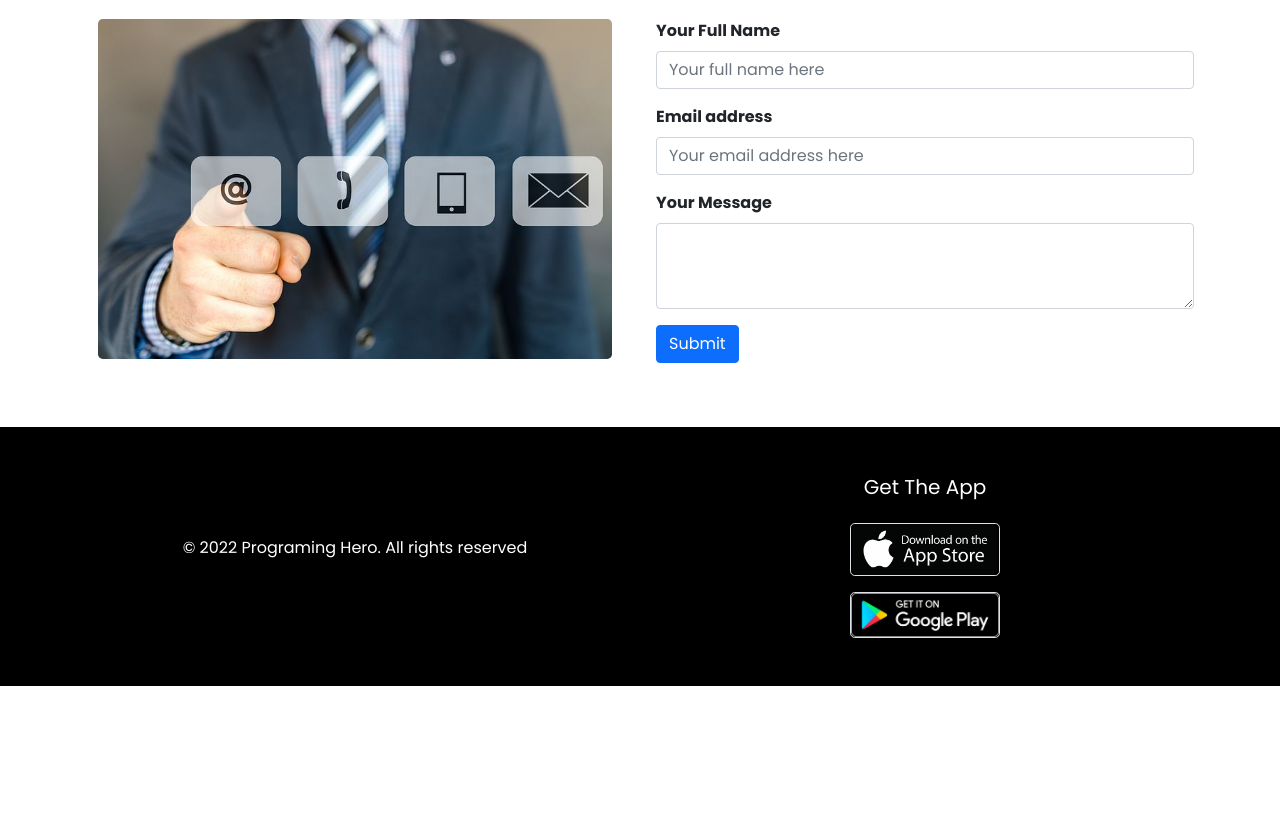
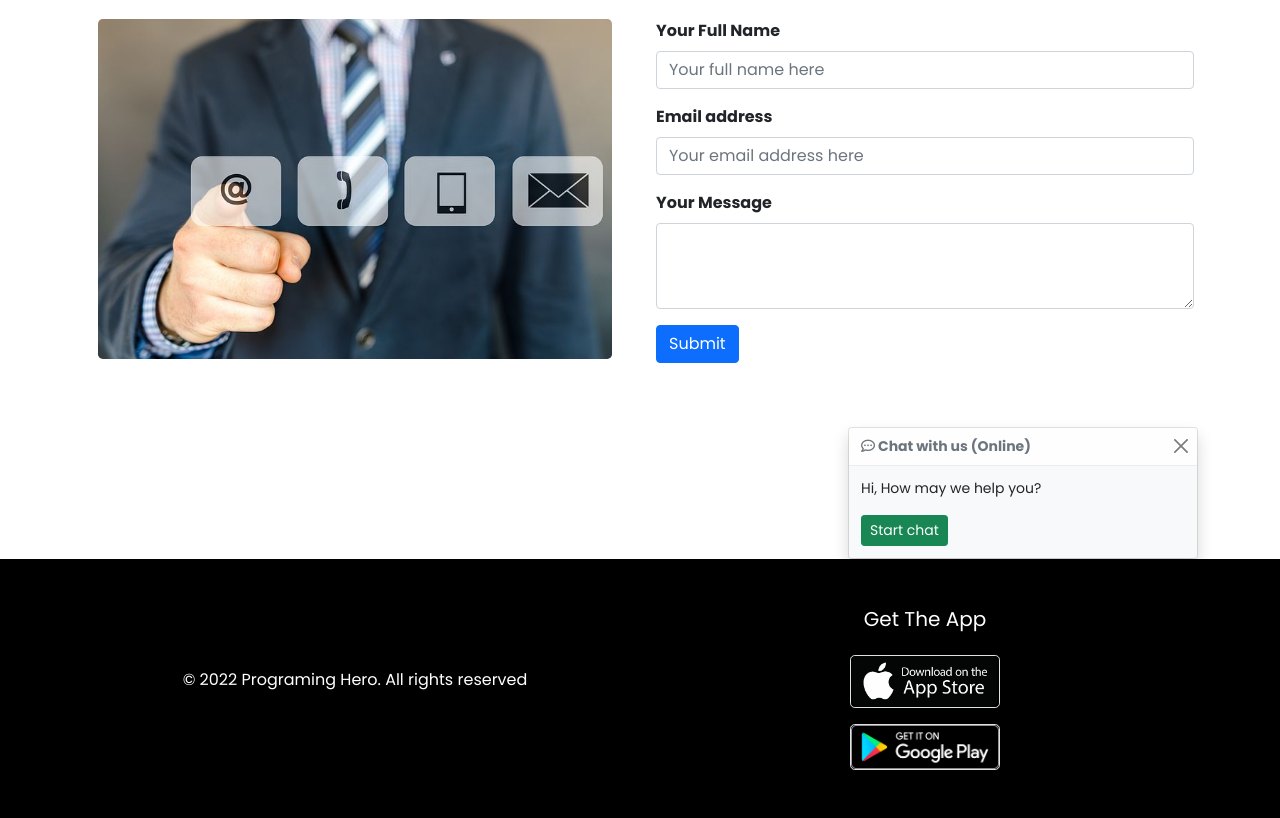
Before and after one commit to devriazul/Convension-Center---Assignment_03, a plain HTML site: page index.html in a window 1280 px wide. Shown: the part 1825-2643 px from the top of the page. Before the commit the page ends 2511 px from the top, so only its background shows below. Drawn offline with Linux system fonts and the light colour scheme.

Commit message:
Toast added

```diff
--- a/index.html
+++ b/index.html
@@ -292,6 +292,26 @@
             </div>
         </section>
         <!-- Contact us End -->
+
+        <!-- Toaster Section Start -->
+        <section>
+            <div class="container">
+                <div class="toast show ms-auto bg-light">
+                    <div class="toast-header">
+                        <strong class="me-auto"><i class="far fa-comment-dots"></i> Chat with us (Online)</strong>
+                        <button type="button" class="btn-close" data-bs-dismiss="toast"></button>
+                    </div>
+                    <div class="toast-body">
+                        <div>
+                            <p> Hi, How may we help you?</p>
+                            <a class="btn btn-sm btn-success" href="">Start chat</a>
+                        </div>
+                    </div>
+                </div>
+            </div>
+        </section>
+        <!-- Toaster Section End -->
+
     </main>
     <!-- Main Section End  -->
 
@@ -316,6 +336,9 @@
 
     <!-- Bootstrap JS file  -->
     <script src="js/bootstrap.bundle.min.js"></script>
+
+    <!-- Script for toast -->
+
 </body>
 
 </html>
```
Also changed, not shown: images/helpline.png (added).
